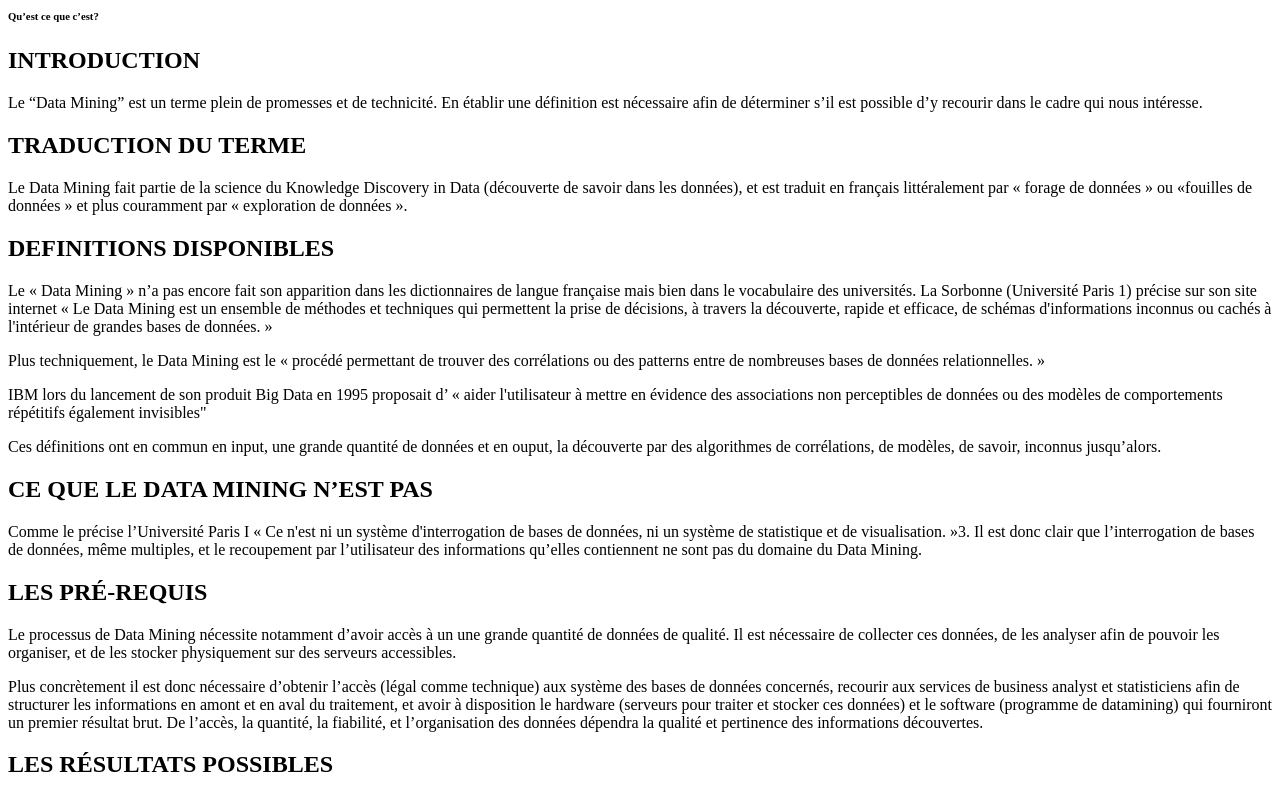
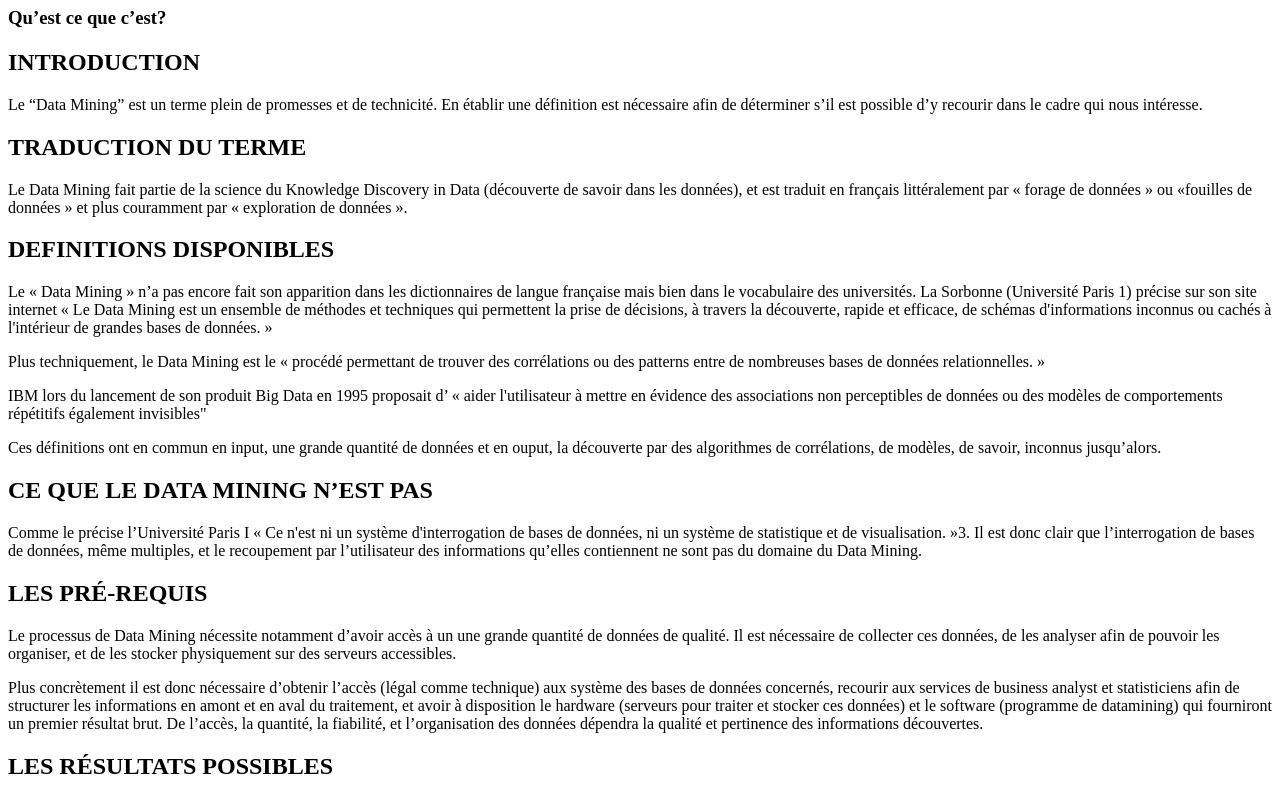
Before and after one commit to ddvdv/DataMining, a plain HTML site: page index.html in a window 1280 px wide. Shown: the part 73-868 px from the top of the page. Drawn offline with Linux system fonts and the light colour scheme.

Commit message:
Ajout des sources

```diff
--- a/index.html
+++ b/index.html
@@ -7,7 +7,7 @@
 <body>
 
 <h1>DATA MINING</h1>
-<h6>Qu’est ce que c’est?</h6>
+<h3>Qu’est ce que c’est?</h3>
 
 
 <h2>INTRODUCTION</h2>
@@ -60,3 +60,9 @@ Ceux-ci peuvent prendre la forme d’associations (un événement est lié à un
 <p>
 Sur base de ces patterns, il est alors possible de prédire certains résultats (si tel événement survient, probabilité qu’il sera suivi par tel autre événement) et la création d’informations exploitables (en adaptant ses décisions aux événements futurs prédits).
 </p>
+
+<h4>Sources</h4>
+www.lebigdata.fr/data-mining-definition-exemples
+https://fr.wikiversity.org/wiki/Datamining/Qu%27est_ce_que_le_Datamining_%3F
+https://www.univ-paris1.fr/diplomes/master-droit-du-numerique/bibliotheque-numerique-du-droit-de-ladministration-electronique/tic/informatique/data-mining/data-mining-definition/
+https://www.univ-paris1.fr/diplomes/master-droit-du-numerique/bibliotheque-numerique-du-droit-de-ladministration-electronique/tic/informatique/data-mining/technologie-dibm-dexploration-des-donnees-data-mining-10-mai-1995/
```
Also changed, not shown: DM_definition.txt (deleted), 1 other file.
